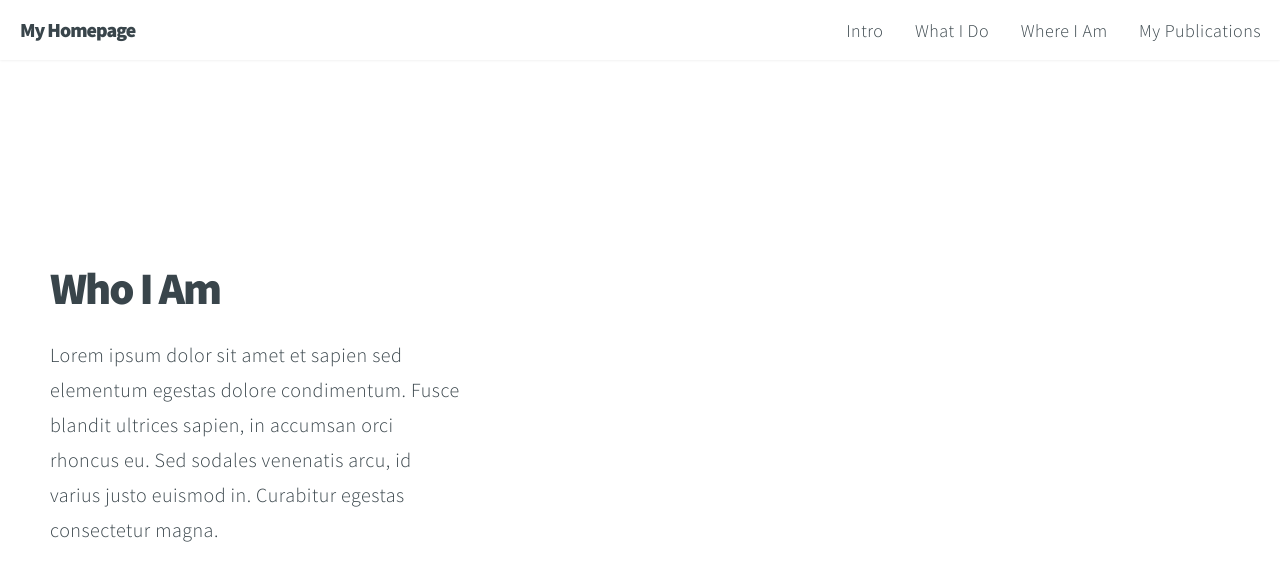
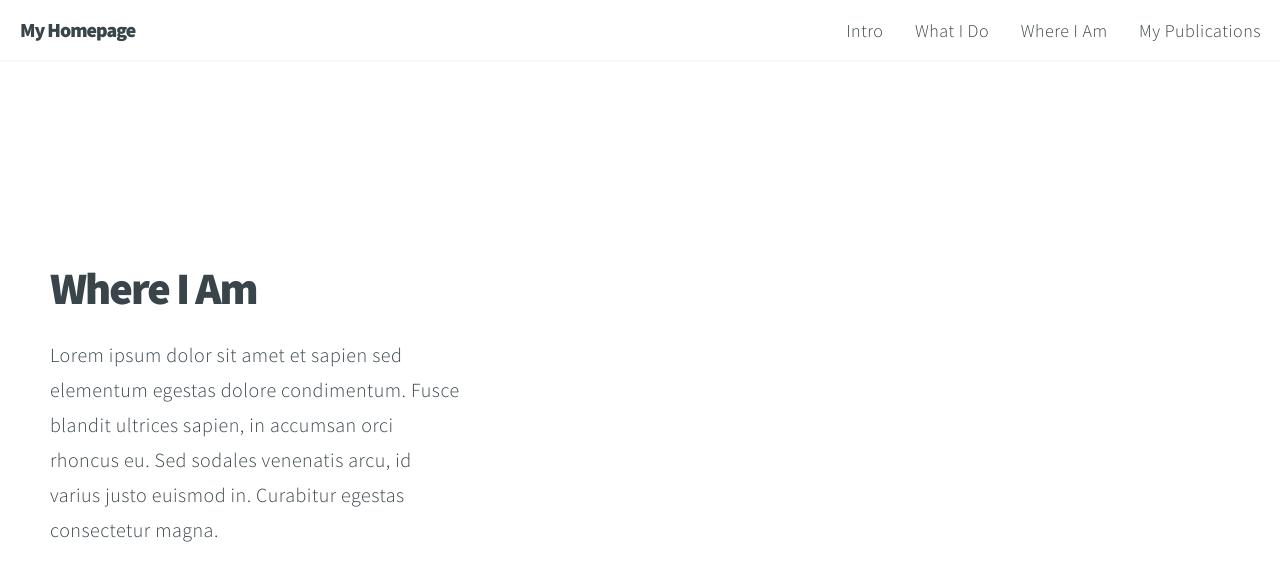
Before and after one commit to wardil/wardil.github.io, a Jekyll site: the page built from index.html, in a window 1280 px wide and 900 px high, scrolled down 1763 px. Shown: the top 581 px of the window. Built offline with Jekyll 4.4.1, drawn with Linux system fonts in a browser that asks for light colours; some of the changed text lies outside the part shown.

Commit message:
Update body.html

```diff
--- a/_includes/body.html
+++ b/_includes/body.html
@@ -48,7 +48,7 @@
 			<section id="two" class="main style2 left dark fullscreen">
 				<div class="content box style2">
 					<header>
-						<h2>Who I Am</h2>
+						<h2>Where I Am</h2>
 					</header>
 					<p>Lorem ipsum dolor sit amet et sapien sed elementum egestas dolore condimentum.
 					Fusce blandit ultrices sapien, in accumsan orci rhoncus eu. Sed sodales venenatis arcu,
```
Also changed, not shown: other parts of _includes/body.html (+1 -1 lines).
